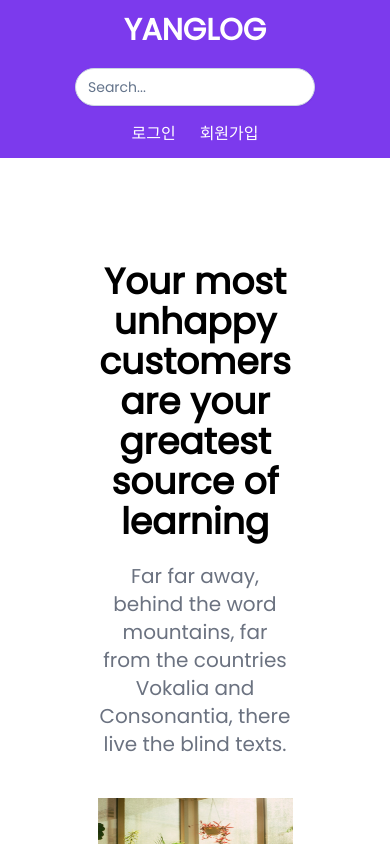
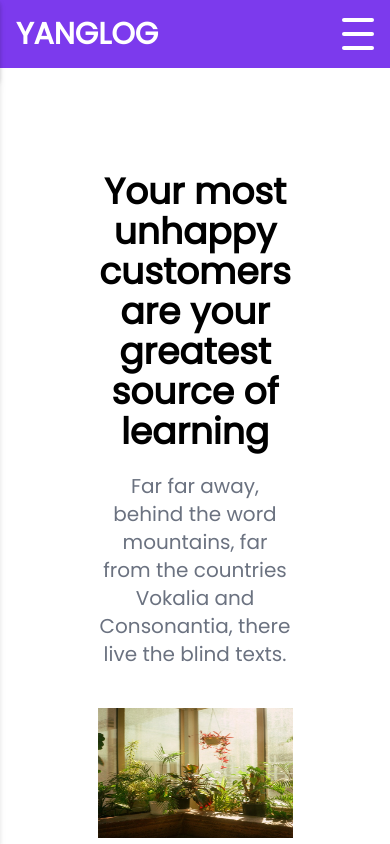
Before and after one commit to yanggwangseong/yanglog-client, a Next.js app: page /posts/page in a window 390 px wide. Shown: the top 844 px of the page. Built offline with nearby package versions, Linux system fonts and the light colour scheme.

Commit message:
feat: Mobile Navigation 생성

```diff
--- a/components/header/header.tsx
+++ b/components/header/header.tsx
@@ -1,19 +1,56 @@
 import { ImFacebook, ImTwitter, ImYoutube } from "react-icons/im";
 import Link from 'next/link';
+import React,{ Dispatch, SetStateAction, useState } from "react";
+
+
+interface AboutProps {
+    setOpen: Dispatch<SetStateAction<boolean>>;
+    open: boolean;
+}
+
+const MobileNav:React.FunctionComponent<AboutProps> = ({open, setOpen}) => {
+
+    return (
+        <div className={`fixed top-0 left-0 h-screen w-screen z-50 bg-white transform ${open ? "-translate-x-0" : "-translate-x-full"} transition-transform duration-300 ease-in-out filter drop-shadow-md `}>
+            <div className="flex items-center justify-center filter drop-shadow-md bg-white h-20"> {/*logo container*/}
+                <a className="text-xl font-semibold" href="/">LOGO</a>
+            </div>
+            <div className="flex flex-col ml-4">
+                <Link href={"/login"}>
+                    <a className="text-white">로그인</a>
+                </Link>
+            </div>
+        </div>
+    );
+}
 
 const header = () => {
+
+    const [open, setOpen] = useState(false);
+
     return (
-        <header className="bg-violet-600">
-            <div className="xl:container xl:mx-auto flex flex-col items-center sm:flex-row sm:justify-between text-center py-3">
-                <div className="md:flex-none w-96 order-2 sm:order-1 flex justify-center py-4 sm:py-0">
+        <header className="bg-violet-600 ">
+            <MobileNav open={open} setOpen={setOpen}/>
+            <div className="xl:container xl:mx-auto flex items-center flex-row justify-between text-center py-4 px-4 md:px-0">
+                <div className="hidden md:flex md:w-96 order1 justify-center py-4 sm:py-0">
                     <input type="text" className="input-text" placeholder="Search..."/>
                 </div>
-                <div className="shrink w-80 sm:order-2">
+                <div className="shrink md:w-80 w-3/12 order-2 md:order1 flex items-center md:block">
                     <Link href={"/"}>
                         <a className="font-bold uppercase text-3xl text-white">YangLog</a>
                     </Link>
                 </div>
-                <div className="w-96 order-3 flex justify-center">
+                <div className="md:hidden w-9/12 order-2 flex justify-end items-center">
+                    <div className="z-50 flex relative w-8 h-8 flex-col justify-between items-center md:hidden" onClick={() => {
+                        setOpen(!open)
+                    }}>
+                        {/* hamburger button */}
+                        <span className={`h-1 w-full ${open ? "bg-black" : "bg-white"} rounded-lg transform transition duration-300 ease-in-out ${open ? "rotate-45 translate-y-3.5" : ""}`} />
+                        <span className={`h-1 w-full ${open ? "bg-black" : "bg-white"} rounded-lg transition-all duration-300 ease-in-out ${open ? "w-0" : "w-full"}`} />
+                        <span className={`h-1 w-full ${open ? "bg-black" : "bg-white"} rounded-lg transform transition duration-300 ease-in-out ${open ? "-rotate-45 -translate-y-3.5" : ""}`} />
+                    </div>
+                </div>
+                <div className="hidden md:flex md:w-96 order-3 justify-center ">
                     <div className="flex gap-6">
                         {/* <Link href={"/"}>
                             <a><ImFacebook color="#ffffff"/></a>
--- a/components/section/section1.tsx
+++ b/components/section/section1.tsx
@@ -45,7 +45,7 @@
                     slidesPerView={1}
                     loop={true}
                     autoplay={{
-                        delay:2000
+                        delay:3000
                     }}
                     >
                     {/* <SwiperSlide>{Slide()}</SwiperSlide>
--- a/layout/format.tsx
+++ b/layout/format.tsx
@@ -4,13 +4,15 @@
 
 type AppLayoutProps = {
     children: React.ReactNode;
+    title:string | undefined;
 };
 
-const format = ({children}:AppLayoutProps) => {
+const format = ({children,title}:AppLayoutProps) => {
+
     return (
         <>
             <Head>
-                <title>yanglog</title>
+                <title>{(title) ? title : "YangLog"}</title>
                 <meta name="description" content="yanglog" />
                 <link rel="icon" href="/favicon.ico" />
             </Head>
--- a/pages/about/index.tsx
+++ b/pages/about/index.tsx
@@ -1,4 +1,5 @@
 import type { NextPage } from 'next'
+import Link from 'next/link';
 import { useRecoilState } from 'recoil';
 import { todoAtom } from '../../atoms';
 import Listabout from '../../components/_child/about';
@@ -16,6 +17,7 @@
           <input type="text" onChange={handleChange}></input>
           <h1>{todo}</h1>
           <Listabout></Listabout>
+          <Link href={"/"}>홈</Link>
         </div>
     );
 }
```
Also changed, not shown: pages/posts/[postId].tsx (+14 -6 lines).
